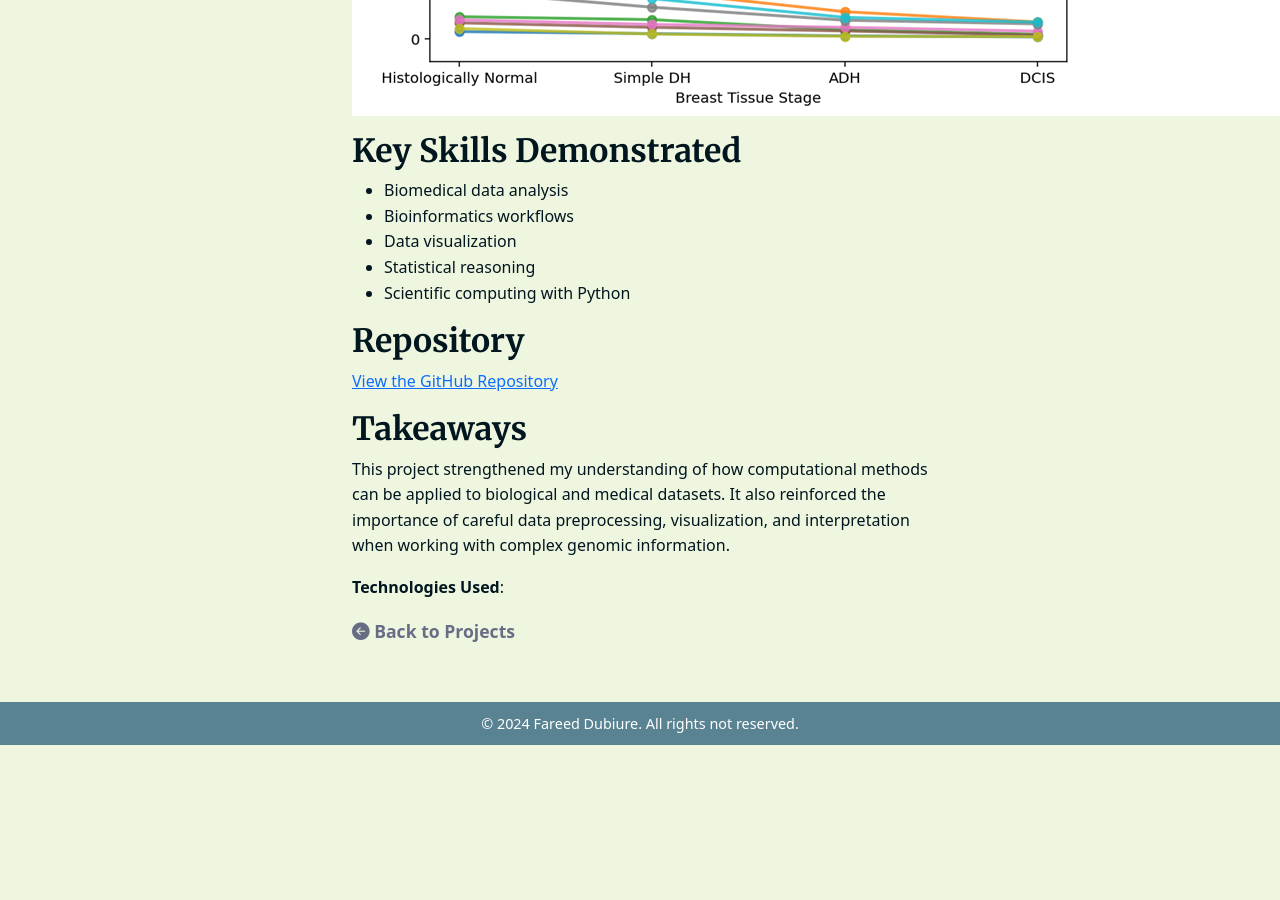
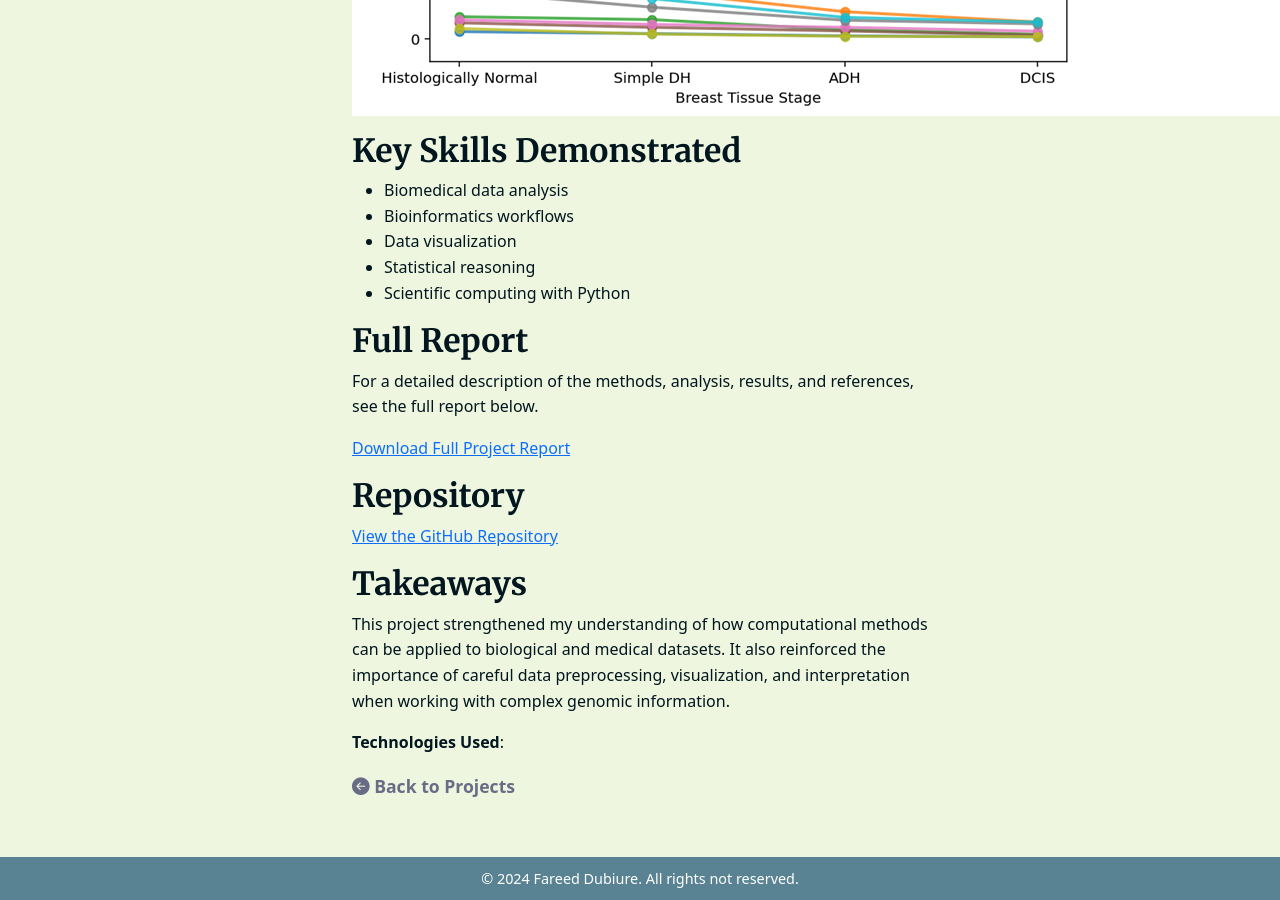
Before and after one commit to Fraede/Portfolio, a Jekyll site: the page built from _projects/breast-cancer-gene-expression-analysis.md, in a window 1280 px wide and 900 px high, scrolled down 2323 px. Built offline with Jekyll 4.4.1, drawn with Linux system fonts in a browser that asks for light colours; before the commit the page ends 3068 px from its top, so only the background shows below that.

Commit message:
Final breast project fix

```diff
--- a/_projects/breast-cancer-gene-expression-analysis.md
+++ b/_projects/breast-cancer-gene-expression-analysis.md
@@ -46,6 +46,13 @@ Working with genomic datasets provided experience handling large biological data
 - Statistical reasoning
 - Scientific computing with Python
 
+## Full Report
+
+For a detailed description of the methods, analysis, results, and references, see the full report below.
+
+[Download Full Project Report]({{ site.baseurl }}/assets/reports/Breast_Cancer_Gene_Expression_Report.pdf)
+
+
 ## Repository
 
 [View the GitHub Repository](https://github.com/Fraede/Breast-cancer-gene-expression-analysis)
```
Also changed, not shown: 1 other file.
